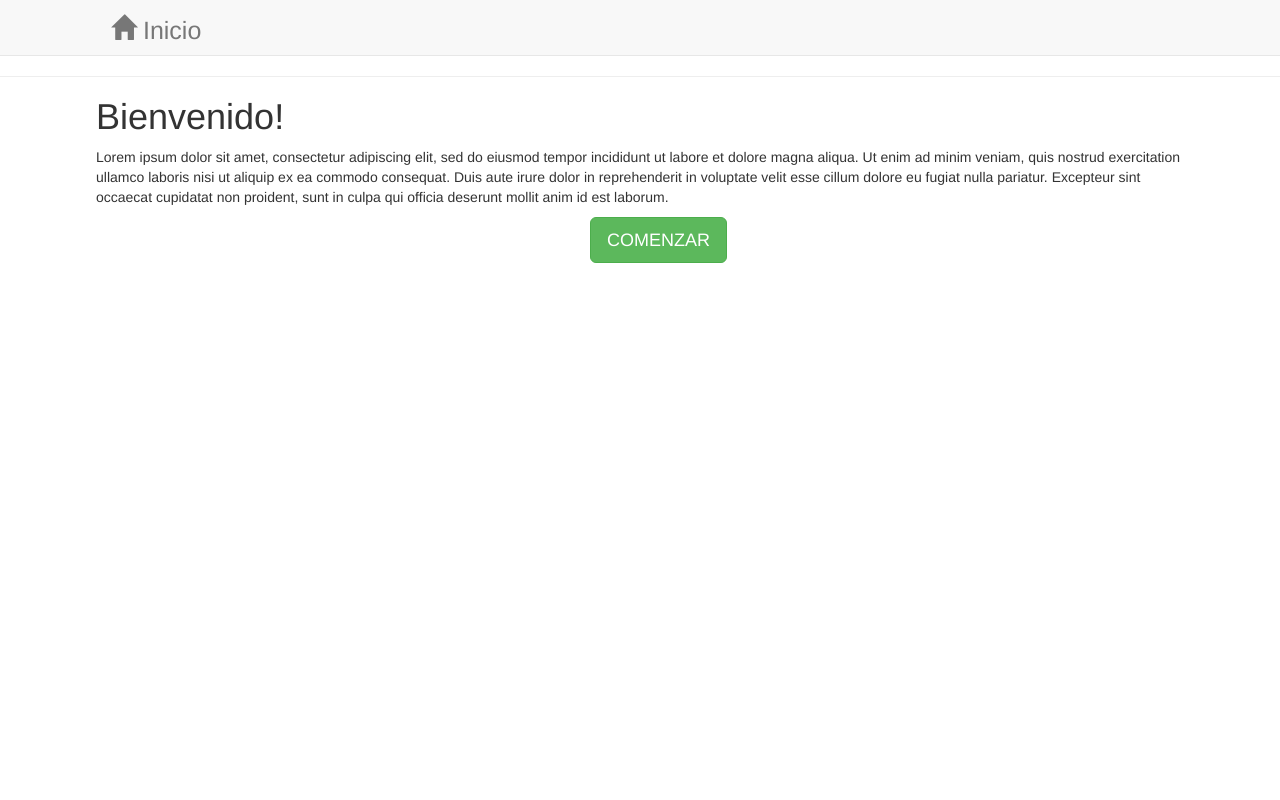
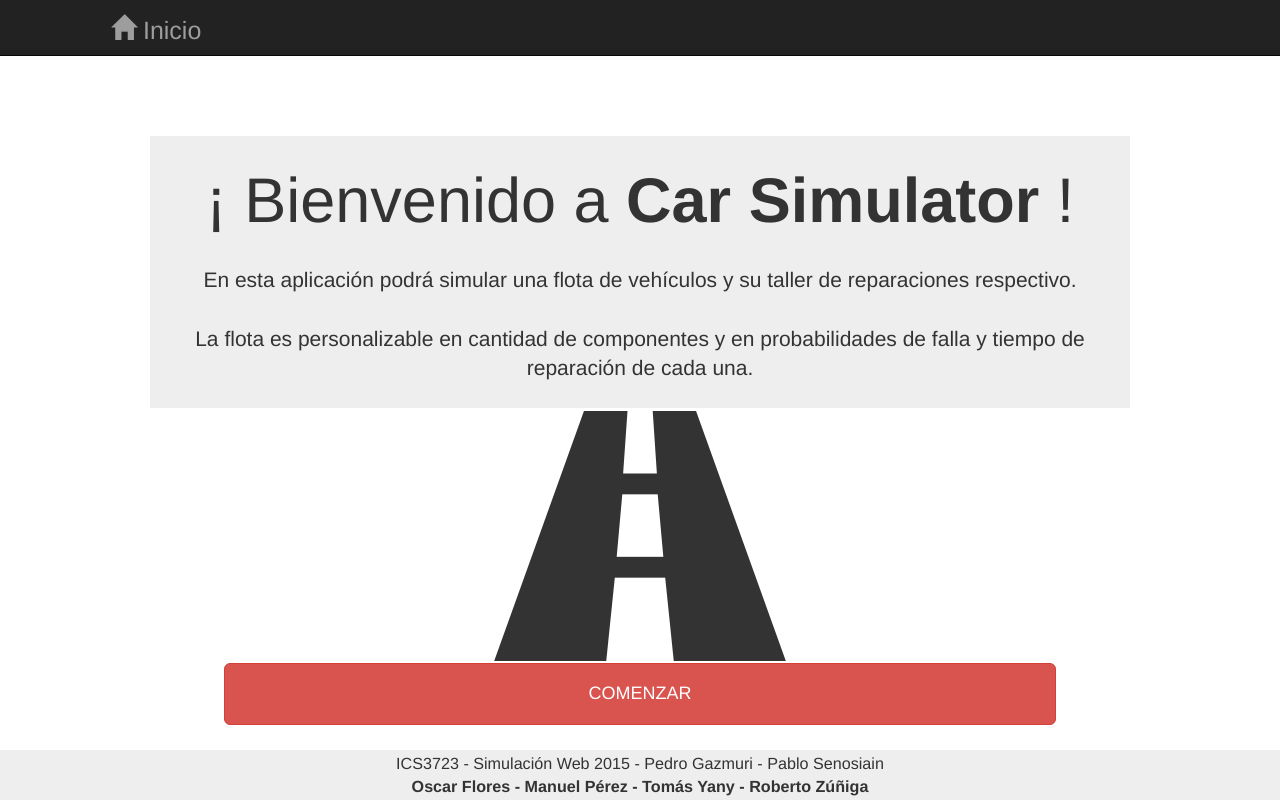
Before and after one commit to tomasyany/simweb, a Flask app: page / in a window 1280 px wide. Run offline with Flask 2, Linux system fonts and the light colour scheme; some libraries are stand-ins or nearby versions.

Commit message:
Enhance navbar and add footer.

```diff
--- a/static/style.css
+++ b/static/style.css
@@ -3,11 +3,6 @@
   margin: auto auto ;
 }
 
-#startButton{
-  width: 100px;
-  margin: 0 auto;
-  position: relative;
-}
 
 .medWidth{
   width:14%;
@@ -33,7 +28,44 @@
     font-size: 25px;
 }
 
+
 .settings{
   float:left;
   width:22%;
 }
+
+.form-control{
+  text-align:center;
+}
+
+.jumbotron{
+  padding:10px 10px 10px 10px;
+  margin:0 0 5px 0;
+}
+
+footer {
+    text-align:center;
+    background-color: #eee;
+    position: fixed;
+    height: 50px;
+    bottom: 0;
+    width: 100%;
+}
+
+footer div {
+  position: relative;
+  top: 50%;
+  transform: translateY(-50%);
+}
+
+footer div p{
+  font-size:19px;
+}
+
+.glyphicon.glyphicon-road{
+  font-size:250px;
+}
+
+.glyphicon.glyphicon-play{
+  font-size:25px;
+}
--- a/templates/base.html
+++ b/templates/base.html
@@ -1,6 +1,7 @@
 <html>
+
+  <link rel=stylesheet type=text/css href="{{ url_for('static', filename='bootstrap/css/bootstrap.css') }}">
   <link rel=stylesheet type=text/css href="{{ url_for('static', filename='style.css') }}">
-  <link rel=stylesheet type=text/css href="{{ url_for('static', filename='bootstrap/css/bootstrap.css') }}">
   <head>
     {% if title %}
     <title>{{ title }}</title>
@@ -120,7 +121,7 @@
     </script>
   </head>
   <body>
-    <nav class="navbar navbar-default navbar-static-top">
+    <nav class="navbar navbar-inverse navbar-static-top">
       <div class="wrap">
         <div class="collapse navbar-collapse">
           <ul class="nav navbar-nav">
@@ -132,9 +133,27 @@
         </div>
       </div>
     </nav>
-    <hr>
     <div class="wrap">
-    {% block content %}{% endblock %}
+        {% block content %}
+        {% endblock %}
     </div>
+    <footer>
+    <div>
+        <p class="wrap" style="vertical-align: middle;">
+        <small>
+        ICS3723 - Simulación Web 2015 - Pedro Gazmuri - Pablo Senosiain
+        </small>
+        </p>
+
+        <p class="wrap" style="vertical-align: middle;">
+        <small>
+        <strong>
+        Oscar Flores - Manuel Pérez - Tomás Yany - Roberto Zúñiga
+        </strong>
+        </small>
+        </p>
+    </div>
+    </footer>
   </body>
+
 </html>
--- a/templates/welcome.html
+++ b/templates/welcome.html
@@ -1,11 +1,20 @@
 {% extends "base.html" %}
 {% block content %}
-  <h1>Bienvenido!</h1>
-  <p>Lorem ipsum dolor sit amet, consectetur adipiscing elit, sed do eiusmod tempor incididunt ut labore et dolore magna aliqua. Ut enim ad minim veniam, quis nostrud exercitation ullamco laboris nisi ut aliquip ex ea commodo consequat. Duis aute irure dolor in reprehenderit in voluptate velit esse cillum dolore eu fugiat nulla pariatur. Excepteur sint occaecat cupidatat non proident, sunt in culpa qui officia deserunt mollit anim id est laborum.</p>
+<div style="width:90%; text-align:center; padding-top: 60px;" class="wrap">
+  <div class="jumbotron">
+    <h1>¡ Bienvenido a <strong>Car Simulator</strong> !</h1>
+    <br>
+    <p  class="lead">En esta aplicación podrá simular una flota de vehículos y su taller de reparaciones respectivo.
+    <br><br>
+    La flota es personalizable en cantidad de componentes y en probabilidades de falla y tiempo de reparación de cada una.</p>
+  </div>
 
-  <div id="startButton" >
-    <a type="button" class="btn btn-lg btn-success" href="/form">
-      COMENZAR
+  <div class="wrap">
+  <span class="glyphicon glyphicon-road" aria-hidden="true"></span>
+  <br>
+    <a type="button" class="btn btn-lg btn-block btn-danger" href="/form">
+      <h4>COMENZAR</h4>
     </a>
   </div>
+</div>
 {% endblock %}
```
Also changed, not shown: templates/form.html (+6 -5 lines).
